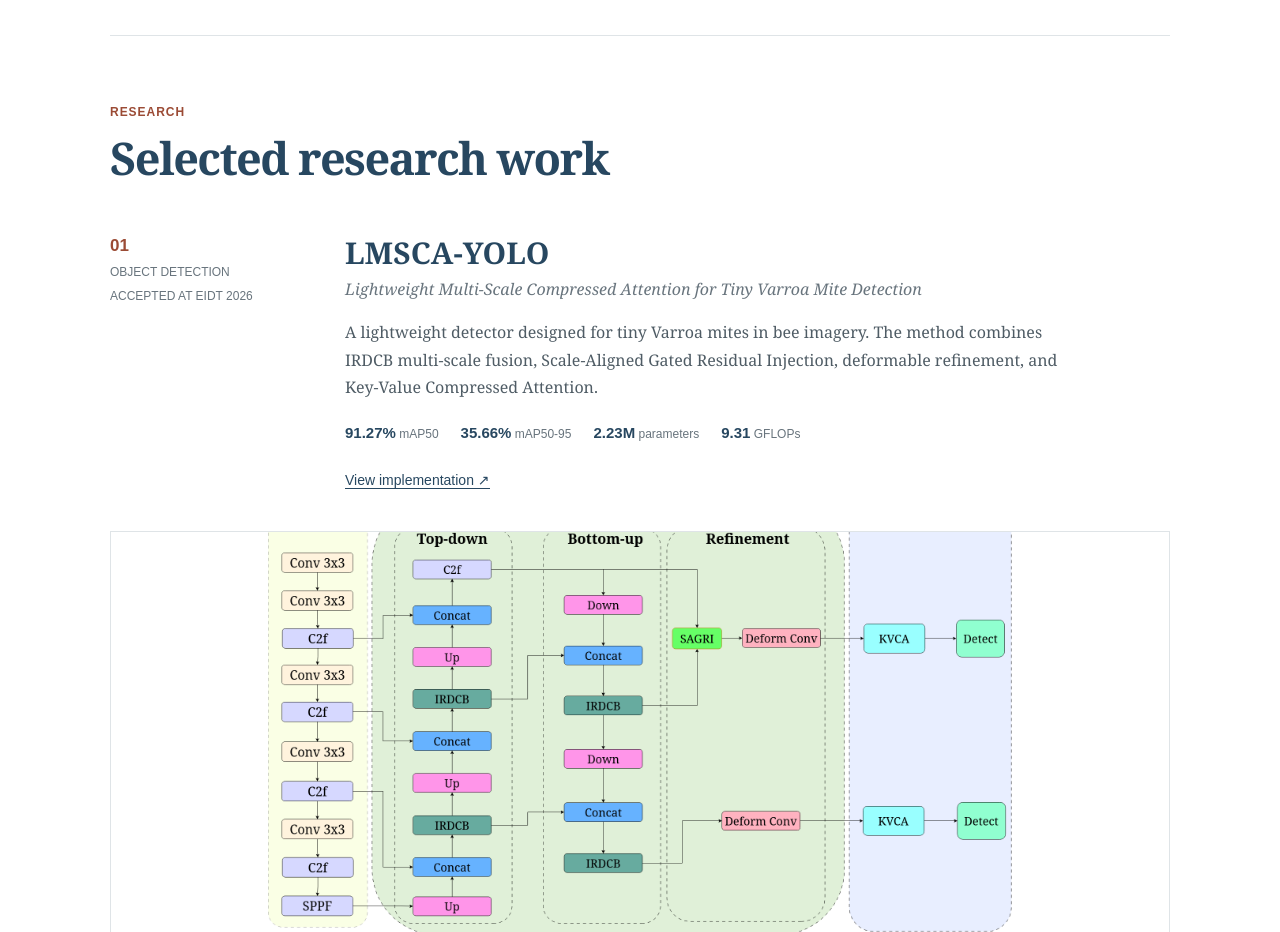
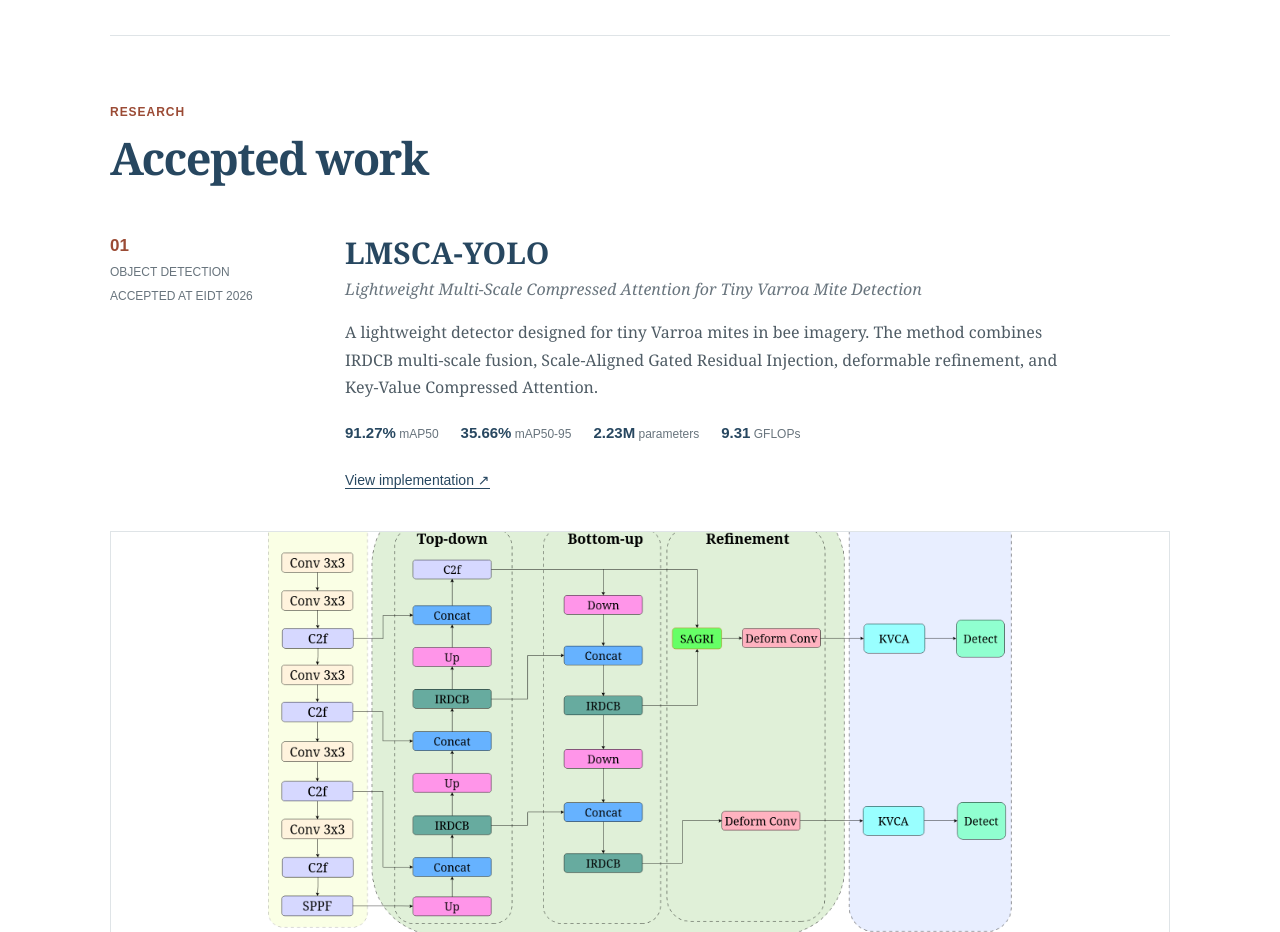
Before and after one commit to aduy2408/aduy2408.github.io, a plain HTML site: page index.html in a window 1280 px wide. Shown: the part 900-1832 px from the top of the page. Drawn offline with Linux system fonts and the light colour scheme.

Commit message:
Label accepted research work

```diff
--- a/index.html
+++ b/index.html
@@ -44,7 +44,7 @@
       <section id="research" class="section">
         <div class="section-title">
           <p class="kicker">Research</p>
-          <h2>Selected research work</h2>
+          <h2>Accepted work</h2>
         </div>
         <article class="research-entry">
           <div class="entry-meta"><span>01</span><span>Object detection</span><span>Accepted at EIDT 2026</span></div>
```
